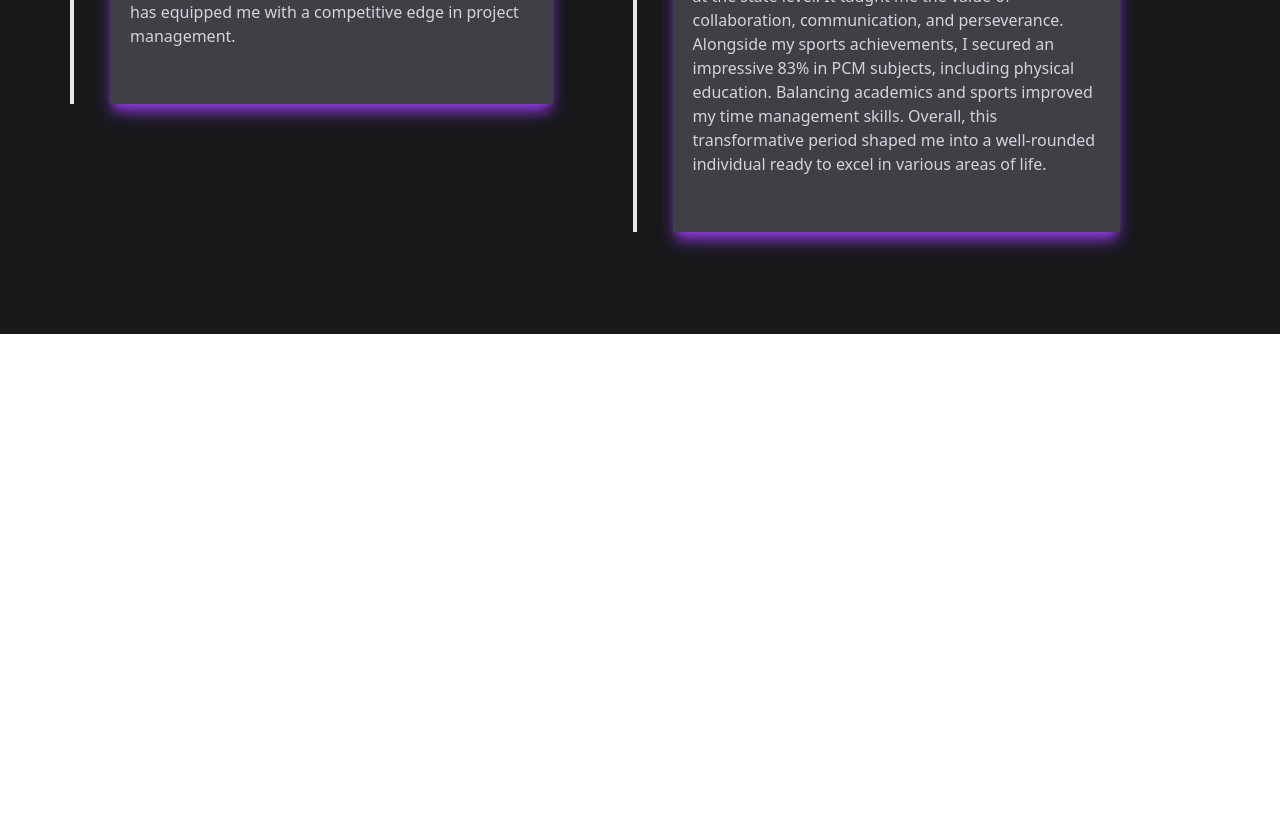
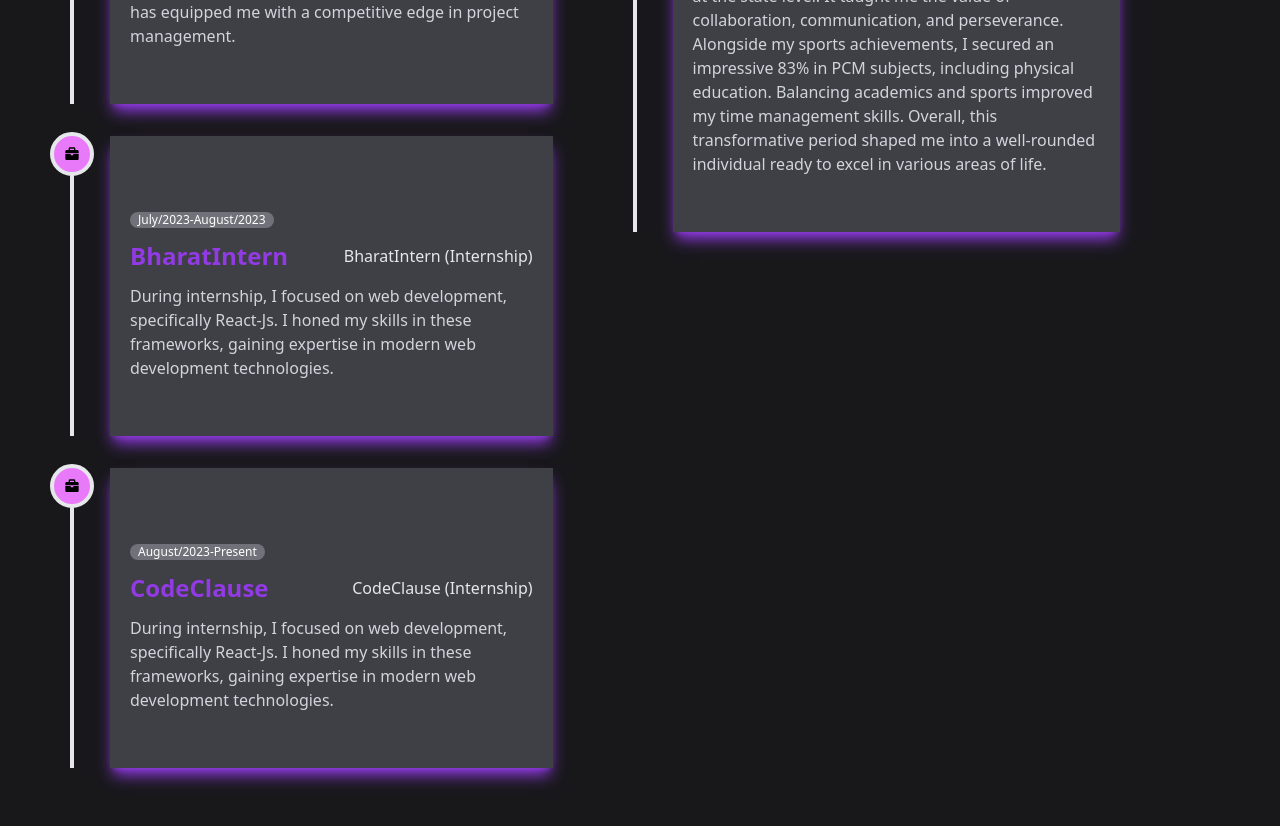
Before and after one commit to mishraji900/About-Me, a React (Create React App) app: page /about in a window 1280 px wide. Shown: the part 2460-3286 px from the top of the page. Before the commit the page ends 2794 px from the top, so only its background shows below. Built offline with nearby package versions, Linux system fonts and the light colour scheme.

Commit message:
add: initial files

```diff
--- a/src/assets/data.jsx
+++ b/src/assets/data.jsx
@@ -168,6 +168,24 @@
     title: "Maharshi Patanjali Vidya Mandir",
     desc: "In my Class 12 experience, I learned leadership and teamwork through playing volleyball and competing at the state level. It taught me the value of collaboration, communication, and perseverance. Alongside my sports achievements, I secured an impressive 83% in PCM subjects, including physical education. Balancing academics and sports improved my time management skills. Overall, this transformative period shaped me into a well-rounded individual ready to excel in various areas of life.",
   },
+  {
+    id: 5,
+    category: "experience",
+    icon: <BiSolidBriefcase />,
+    year: "July/2023-August/2023",
+    title: "BharatIntern",
+    job: "BharatIntern (Internship)",
+    desc: `During internship, I focused on web development, specifically React-Js. I honed my skills in these frameworks, gaining expertise in modern web development technologies.`,
+  },
+  {
+    id: 2,
+    category: "experience",
+    icon: <BiSolidBriefcase />,
+    year: "August/2023-Present",
+    title: "CodeClause",
+    job: "CodeClause (Internship)",
+    desc: `During internship, I focused on web development, specifically React-Js. I honed my skills in these frameworks, gaining expertise in modern web development technologies.`,
+  },
 ];
 
 export const skills = [
```
Also changed, not shown: firebase.json.
